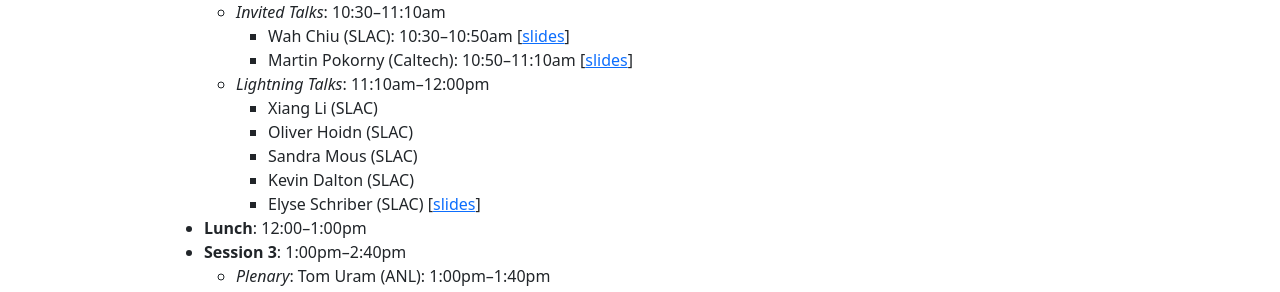
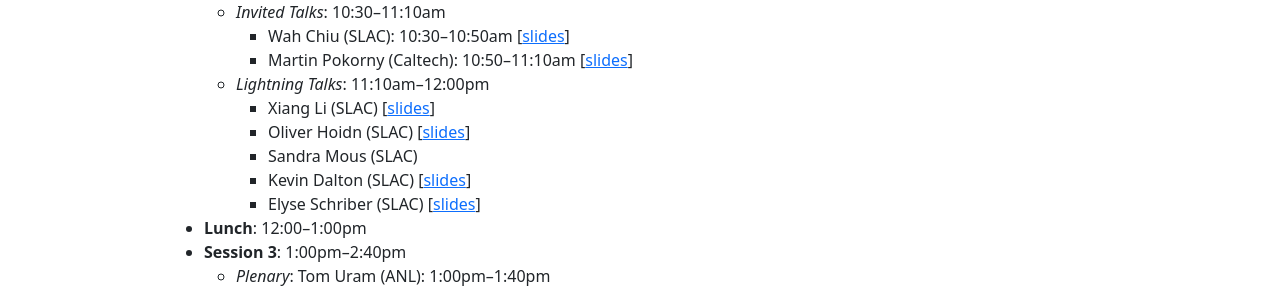
Before and after one commit to lssda/lssda.github.io, a Jekyll site: the page built from agenda.md, in a window 1280 px wide. Shown: the part 541-833 px from the top of the page. Built offline with Jekyll 4.4.1, drawn with Linux system fonts in a browser that asks for light colours.

Commit message:
Add more slides.

```diff
--- a/agenda.md
+++ b/agenda.md
@@ -26,10 +26,10 @@ A Zoom link will be emailed to virtual attendees the week of the workshop.
           * Wah Chiu (SLAC): 10:30--10:50am \[[slides]({{ "/slides/2_Chiu.pdf" | relative_url }})]
           * Martin Pokorny (Caltech): 10:50--11:10am \[[slides]({{ "/slides/2_Pokorny.pdf" | relative_url }})]
       * *Lightning Talks*: 11:10am--12:00pm
-          * Xiang Li (SLAC)
-          * Oliver Hoidn (SLAC)
+          * Xiang Li (SLAC) \[[slides]({{ "/slides/2_Li.pdf" | relative_url }})]
+          * Oliver Hoidn (SLAC) \[[slides]({{ "/slides/2_Hoidn.pdf" | relative_url }})]
           * Sandra Mous (SLAC)
-          * Kevin Dalton (SLAC)
+          * Kevin Dalton (SLAC) \[[slides]({{ "/slides/2_Dalton.pdf" | relative_url }})]
           * Elyse Schriber (SLAC) \[[slides]({{ "/slides/2_Schriber.pdf" | relative_url }})]
   * **Lunch**: 12:00--1:00pm
   * **Session 3**: 1:00pm--2:40pm
```
Also changed, not shown: 3 other files.
